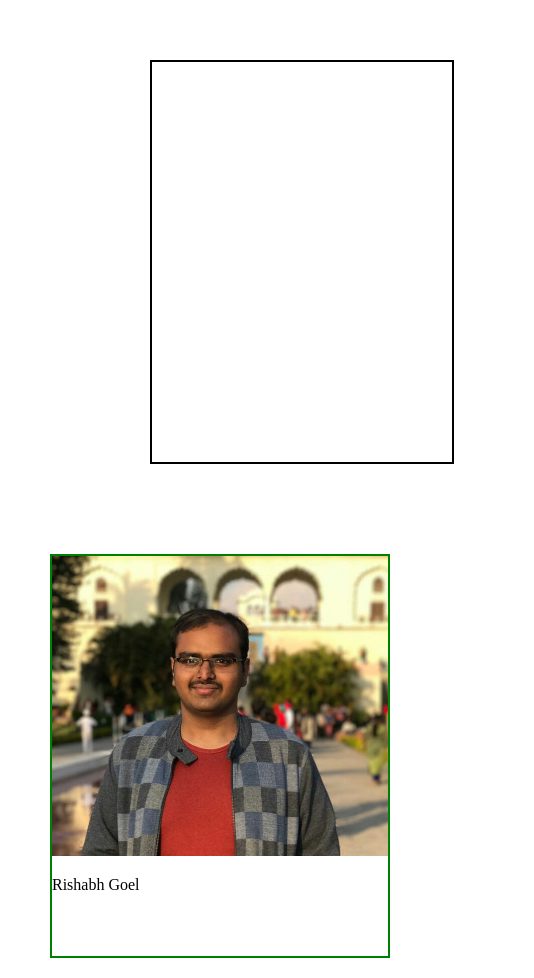
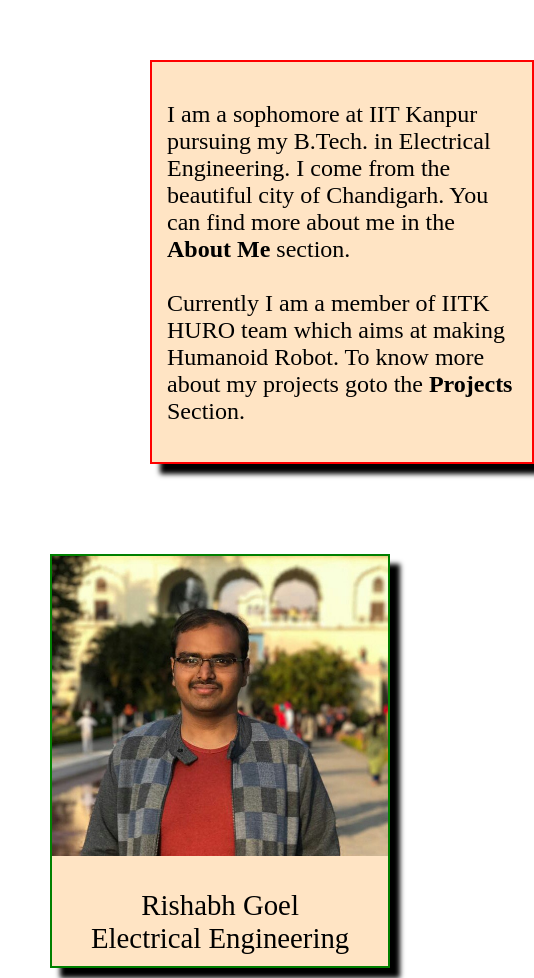
Before and after one commit to rishabhgoel712/my-iitk-homepage, a plain HTML site: page index.html in a window 390 px wide. Shown: the part 320-1298 px from the top of the page, 534 px wide, since content can reach past the window. Drawn offline with Linux system fonts and the light colour scheme.

Commit message:
first release

```diff
--- a/index.html
+++ b/index.html
@@ -16,18 +16,18 @@
 		<ul>
 			<li><a class="active" href="#">Home</a></li>
 			<li><a href="#">About Me</a></li>
-			<li><a href="#">Study Material</a></li>
+			<li><a href="https://drive.google.com/drive/folders/0B9391nVagkl6VTFFY2NmUEU1QU0?usp=sharing">Study Material</a></li>
 			<li><a href="#">Projects</a></li>
 			<li><a href="#">Contact Me</a></li>
 		</ul>
 		<h1 id="name" class="typewriter">Hi! I'm Rishabh Goel</h1>
 	</div>
 	<div id="block1">
-		<p id="text"></p>
+		<p id="text">I am a sophomore at IIT Kanpur pursuing my B.Tech. in Electrical Engineering. I come from the beautiful city of Chandigarh. You can find more about me in the <b>About Me</b> section. <br> <br>Currently I am a member of IITK HURO team which aims at making Humanoid Robot. To know more about my projects goto the <b>Projects</b> Section.</p>
 	</div>
 	<div id="block2">
 		<img src="my-pic.jpg" id="pic"></img>
-		<p>Rishabh Goel</p>
+		<center><p id="text2">Rishabh Goel<br>Electrical Engineering</p></center>
 	</div>
 
 </body>
--- a/mystyle.css
+++ b/mystyle.css
@@ -43,7 +43,7 @@ ul {
     margin: 0;
     padding: 0;
     overflow: hidden;
-    background-color: #CCBD04;
+    background-color: #800000;
     }
 li {
     float: left;
@@ -56,17 +56,55 @@ a {
     text-decoration: none;
     }
 a:hover {
-    background-color: blue;
+    background-color: #8B4513;
     }
 .active {
-    background-color: #4CAF50
+    background-color: #808000
     }
 #block1{
-    border: 2px solid;
-    height: 400px;
-    width: 300px;
+    border: 2px solid red;
+    height: 370px;
+    width: 450px;
     float: left;
     margin: 80px 10px 10px 150px;
+    padding: 15px;
+    background-color: #ffe4c4;
+    box-shadow: 10px 10px 5px black;
+    }
+
+#block2{
+    border:2px solid green;
+    height:400px;
+    float: left;
+    margin-top: 80px;
+    margin-bottom: 10px;
+    margin-left: 150px;
+    position: relative;
+    background-color: #ffe4c4;
+    padding-bottom: 10px;
+    box-shadow: 10px 10px 5px black;
+}
+#pic{
+    height: 300px;
+}
+#text{
+    font-size: 1.6em;
+}
+#text2{
+    font-size: 1.8em;
+    color: black;
+}
+@media(max-width: 1100px)
+{
+ #block1{
+    border: 2px solid red;
+    height: 370px;
+    width: 350px;
+    float: left;
+    margin: 80px 10px 10px 150px;
+    padding: 15px;
+    background-color: #ffe4c4;
+    box-shadow: 10px 10px 5px black;
     }
 
 #block2{
@@ -77,10 +115,11 @@ a:hover {
     margin-bottom: 10px;
     margin-left: 50px;
     position: relative;
-}
-#pic{
-    height: 300px;
+    background-color: #ffe4c4;
+    padding-bottom: 10px;
+    box-shadow: 10px 10px 5px black;
 }
 #text{
-    font-size: 2.5em;
+    font-size: 1.5em;
 }
+}
```
Also changed, not shown: b2.jpg (added).
